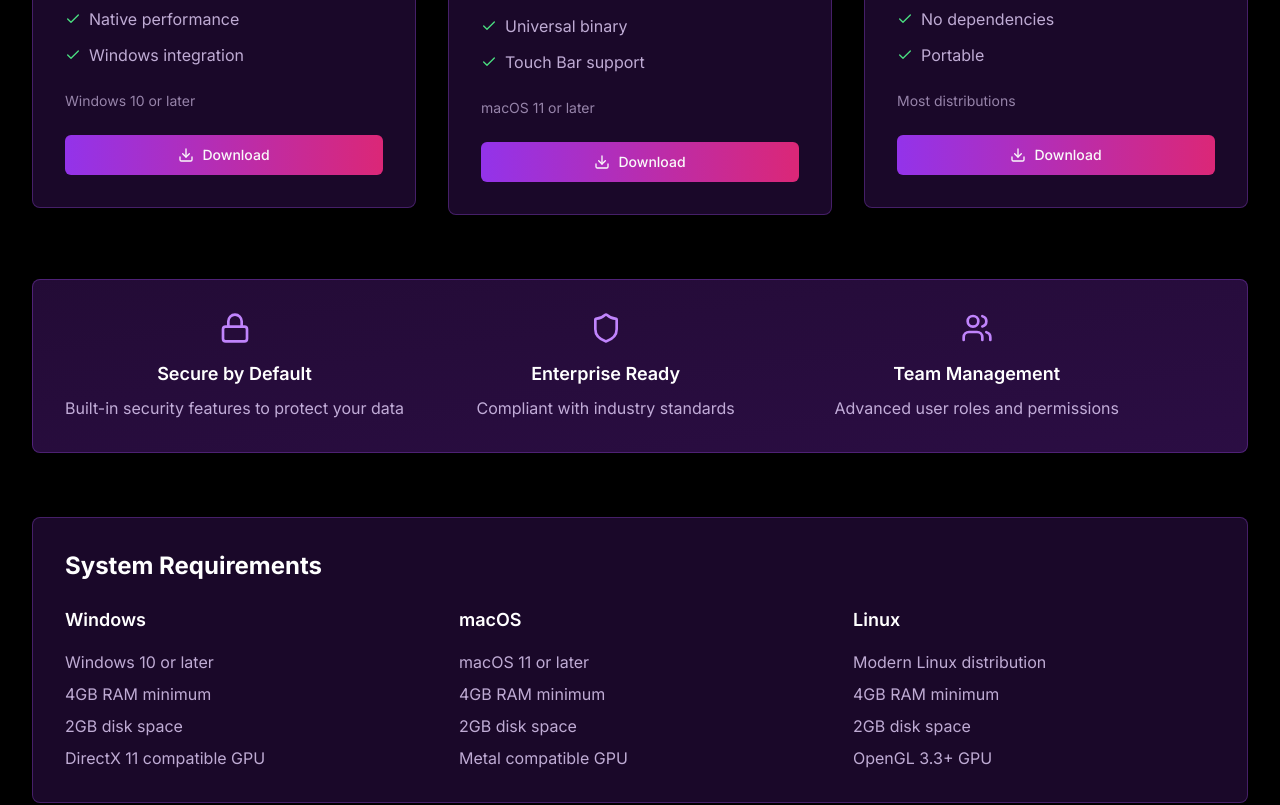
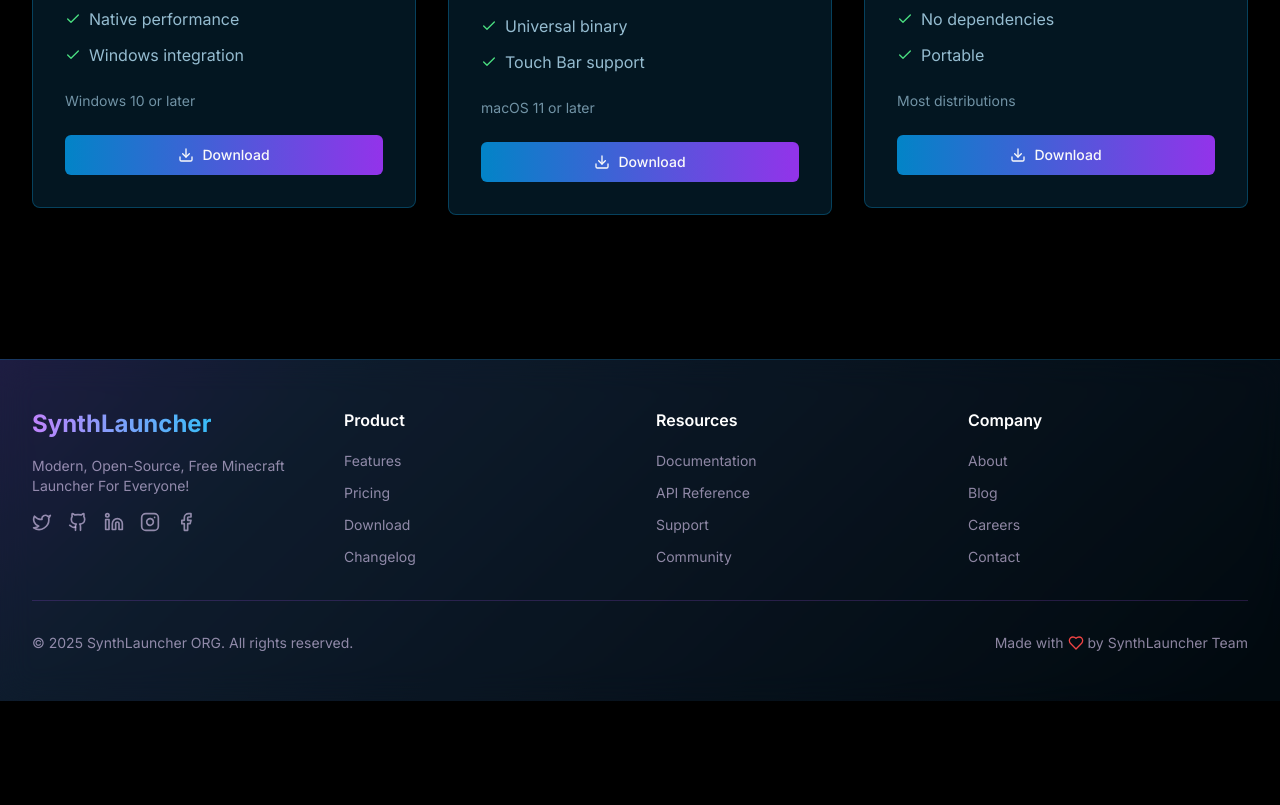
Before and after one commit to SynthLauncher/SynthLauncherWebsite, a Next.js app: page /download in a window 1280 px wide. Shown: the part 540-1345 px from the top of the page. After the commit the page ends 1241 px from the top, so only its background shows below. Built offline with nearby package versions, Linux system fonts and the light colour scheme.

Commit message:
Fixes: Home Page, Download Page, Support Page, Footer, Navbar and Download Card Component

```diff
--- a/app/download/page.tsx
+++ b/app/download/page.tsx
@@ -2,14 +2,13 @@
 
 import { motion } from "framer-motion";
 import { Card } from "@/components/ui/card";
-import { platforms, securityFeatures } from "@/lib/data";
+import { platforms } from "@/lib/data";
 import DownloadCard from "@/components/download-card";
-import SecurityCard from "@/components/security";
 
 export default function DownloadPage() {
   return (
-    <div className="min-h-screen py-20 px-4 sm:px-6 lg:px-8 bg-black">
-      <div className="max-w-7xl mx-auto mt-5">
+    <div className="min-h-screen py-20 px-4 sm:px-6 lg:px-8">
+      <div className="max-w-full mx-auto mt-5">
         {/* Header */}
         <motion.div
           initial={{ opacity: 0, y: 20 }}
@@ -19,7 +18,8 @@
           <h1 className="text-4xl md:text-5xl font-bold text-white mb-6">
             Download SynthLauncher
           </h1>
-          <p className="text-xl text-purple-200/80 max-w-2xl mx-auto">
+
+          <p className="text-xl text-sky-200/80 max-w-2xl mx-auto">
             Choose your platform and get started with SynthLauncher today. All
             versions come with our full suite of features and regular updates.
           </p>
@@ -48,73 +48,6 @@
             </motion.div>
           ))}
         </div>
-
-        {/* Security Features */}
-        <motion.div
-          initial={{ opacity: 0, y: 20 }}
-          animate={{ opacity: 1, y: 0 }}
-          transition={{ delay: 0.5 }}
-        >
-          <Card className="p-8 bg-gradient-to-br from-purple-900/40 to-purple-800/40 border-purple-500/30 backdrop-blur-sm bg-transparent flex">
-            <div
-              className="grid grid-cols-1 md:grid-cols-3 gap-8"
-            >
-              {securityFeatures.map((feature, index) => (
-                <SecurityCard
-                  key={index}
-                  title={feature.title}
-                  description={feature.description}
-                  icon={feature.icon}
-                />
-              ))}
-            </div>
-          </Card>
-        </motion.div>
-
-        {/* System Requirements */}
-        <motion.div
-          initial={{ opacity: 0, y: 20 }}
-          animate={{ opacity: 1, y: 0 }}
-          transition={{ delay: 0.4 }}
-          className="mt-16"
-        >
-          <Card className="p-8 bg-purple-900/30 border-purple-500/30 backdrop-blur-sm">
-            <h3 className="text-2xl font-bold text-white mb-6">
-              System Requirements
-            </h3>
-            <div className="grid grid-cols-1 md:grid-cols-3 gap-8">
-              <div>
-                <h4 className="text-lg font-semibold text-white mb-4">
-                  Windows
-                </h4>
-                <ul className="space-y-2 text-purple-200/80">
-                  <li>Windows 10 or later</li>
-                  <li>4GB RAM minimum</li>
-                  <li>2GB disk space</li>
-                  <li>DirectX 11 compatible GPU</li>
-                </ul>
-              </div>
-              <div>
-                <h4 className="text-lg font-semibold text-white mb-4">macOS</h4>
-                <ul className="space-y-2 text-purple-200/80">
-                  <li>macOS 11 or later</li>
-                  <li>4GB RAM minimum</li>
-                  <li>2GB disk space</li>
-                  <li>Metal compatible GPU</li>
-                </ul>
-              </div>
-              <div>
-                <h4 className="text-lg font-semibold text-white mb-4">Linux</h4>
-                <ul className="space-y-2 text-purple-200/80">
-                  <li>Modern Linux distribution</li>
-                  <li>4GB RAM minimum</li>
-                  <li>2GB disk space</li>
-                  <li>OpenGL 3.3+ GPU</li>
-                </ul>
-              </div>
-            </div>
-          </Card>
-        </motion.div>
       </div>
     </div>
   );
--- a/app/page.tsx
+++ b/app/page.tsx
@@ -85,7 +85,7 @@
             <h2 className="text-3xl md:text-4xl font-bold text-white mb-4">
               Powerful Features
             </h2>
-            <p className="text-xl text-purple-200/80 max-w-2xl mx-auto">
+            <p className="text-xl text-sky-200/80 max-w-2xl mx-auto">
               Everything you need to start your Minecraft journey!
             </p>
           </motion.div>
--- a/components/download-card.tsx
+++ b/components/download-card.tsx
@@ -27,7 +27,7 @@
   return (
     <Card
       className={cn(
-        "p-8 bg-purple-900/30 border-purple-500/30 backdrop-blur-sm hover:bg-purple-800/40 transition-all duration-300",
+        "p-8 bg-sky-900/30 border-sky-500/30 backdrop-blur-sm hover:bg-sky-800/40 transition-all duration-300",
         className
       )}
     >
@@ -43,13 +43,13 @@
         {name}
       </h2>
 
-      <p className={cn("text-purple-200/80 mb-4", versionClassName)}>
+      <p className={cn("text-sky-200/80 mb-4", versionClassName)}>
         {version}
       </p>
 
       <div
         className={cn(
-          "flex justify-between items-center text-purple-200/60 mb-6",
+          "flex justify-between items-center text-sky-200/60 mb-6",
           infoBoxClassName
         )}
       >
@@ -62,7 +62,7 @@
           <div
             key={i}
             className={cn(
-              "flex items-center text-purple-200/80",
+              "flex items-center text-sky-200/80",
               featureClassName
             )}
           >
@@ -73,14 +73,14 @@
       </div>
 
       <p
-        className={cn("text-purple-200/60 text-sm mb-6", requirementsClassName)}
+        className={cn("text-sky-200/60 text-sm mb-6", requirementsClassName)}
       >
         {requirements}
       </p>
 
       <Button
         className={cn(
-          "w-full bg-gradient-to-r from-purple-600 to-pink-600 hover:from-purple-700 hover:to-pink-700",
+          "w-full bg-gradient-to-r from-sky-600 to-purple-600 ",
           buttonClassName
         )}
       >
--- a/components/layout/footer.tsx
+++ b/components/layout/footer.tsx
@@ -1,7 +1,7 @@
 "use client";
 
 import { motion } from "framer-motion";
-import { Github, Heart, Twitter } from "lucide-react";
+import { Facebook, Github, Heart, Instagram, Linkedin, Twitter } from "lucide-react";
 import Link from "next/link";
 import { MutableRefObject } from "react";
 
@@ -37,7 +37,7 @@
   ];
 
   return (
-    <footer className="bg-black/20 backdrop-blur-lg border-t border-purple-500/20">
+    <footer className="bg-sky-950/20 backdrop-blur-lg border-t border-sky-500/20">
       <div className="max-w-7xl mx-auto px-4 sm:px-6 lg:px-8 py-12">
         <div className="grid grid-cols-1 md:grid-cols-4 gap-8">
           {/* Brand */}
@@ -48,26 +48,51 @@
             className="space-y-4"
           >
             <Link href="/" className="flex items-center space-x-2">
-              <span className="text-2xl font-bold bg-gradient-to-r from-purple-400 to-pink-600 text-transparent bg-clip-text">
+              <span className="text-2xl font-bold bg-gradient-to-l from-sky-400 to-purple-400 text-transparent bg-clip-text">
                 SynthLauncher
               </span>
             </Link>
+
             <p className="text-purple-200/60 text-sm">
               Modern, Open-Source, Free Minecraft Launcher For Everyone!
             </p>
+
             <div className="flex space-x-4">
-              <a
+              <Link
                 href="#"
                 className="text-purple-200/60 hover:text-purple-200 transition-colors"
               >
                 <Twitter className="h-5 w-5" />
-              </a>
-              <a
+              </Link>
+
+              <Link
                 href="#"
                 className="text-purple-200/60 hover:text-purple-200 transition-colors"
               >
                 <Github className="h-5 w-5" />
-              </a>
+              </Link>
+
+              <Link
+                href="#"
+                className="text-purple-200/60 hover:text-purple-200 transition-colors"
+              >
+                <Linkedin className="h-5 w-5" />
+              </Link>
+
+              <Link
+                href="#"
+                className="text-purple-200/60 hover:text-purple-200 transition-colors"
+              >
+                <Instagram className="h-5 w-5" />
+              </Link>
+
+              <Link
+                href="#"
+                className="text-purple-200/60 hover:text-purple-200 transition-colors"
+              >
+                <Facebook className="h-5 w-5" />
+              </Link>
+
             </div>
           </motion.div>
 
--- a/components/layout/navbar.tsx
+++ b/components/layout/navbar.tsx
@@ -50,7 +50,7 @@
                 >
                   <Link
                     href={item.href}
-                    className="text-purple-200 hover:text-white px-3 py-2 rounded-md text-sm font-semibold transition-colors duration-200"
+                    className="text-sky-200 hover:text-sky-300 px-3 py-2 rounded-md text-sm font-semibold transition-colors duration-200"
                   >
                     {item.label}
                   </Link>
@@ -64,7 +64,7 @@
                 <Link href="https://github.com/SynthLauncher">
                   <Button
                     variant="outline"
-                    className="bg-transparent border-purple-500 border-2 border-dashed text-white hover:text-purple-200 hover:bg-purple-500/20 active:scale-95 transition-all duration-300"
+                    className="bg-transparent border-sky-500 border-2 border-dashed text-white hover:text-sky-200 hover:bg-sky-500/20 active:scale-95 transition-all duration-300"
                   >
                     <Github className="w-4 h-4 mr-2" />
                     GitHub
```
Also changed, not shown: app/support/page.tsx (+14 -39 lines).
